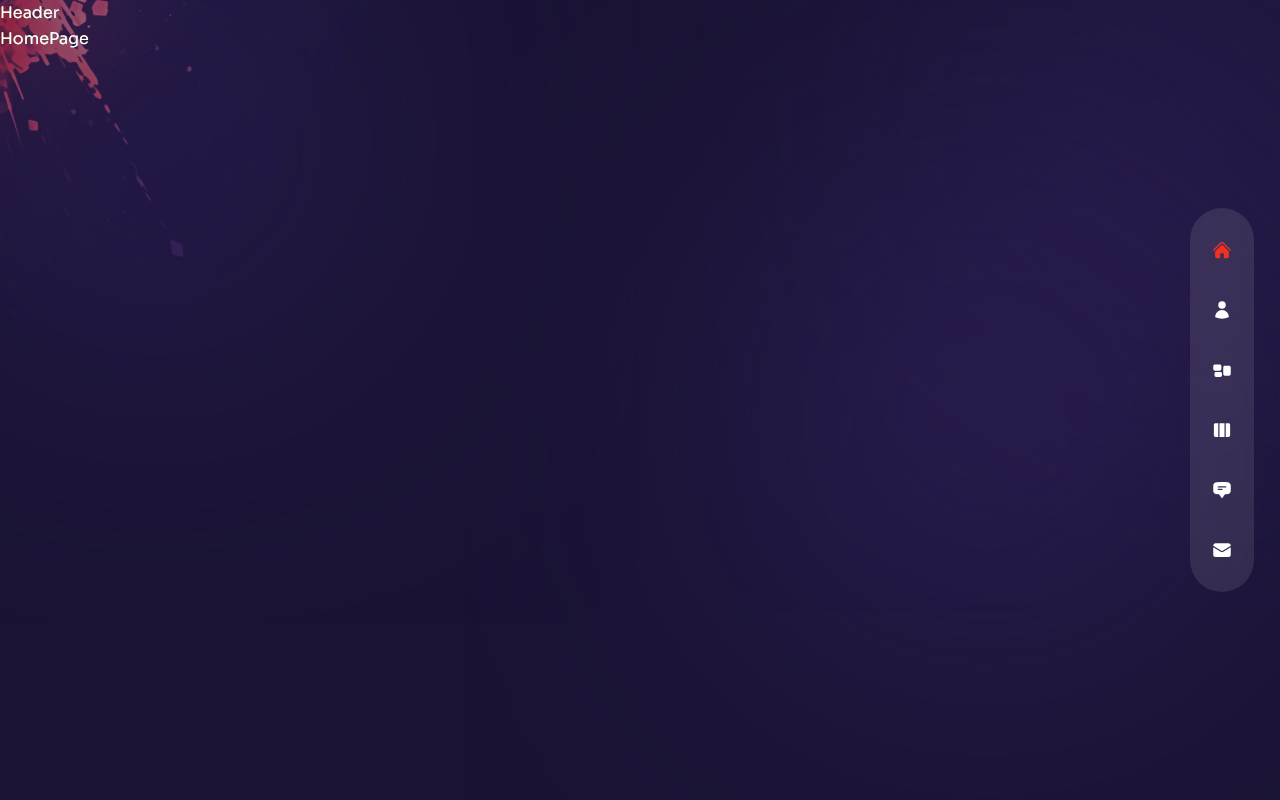
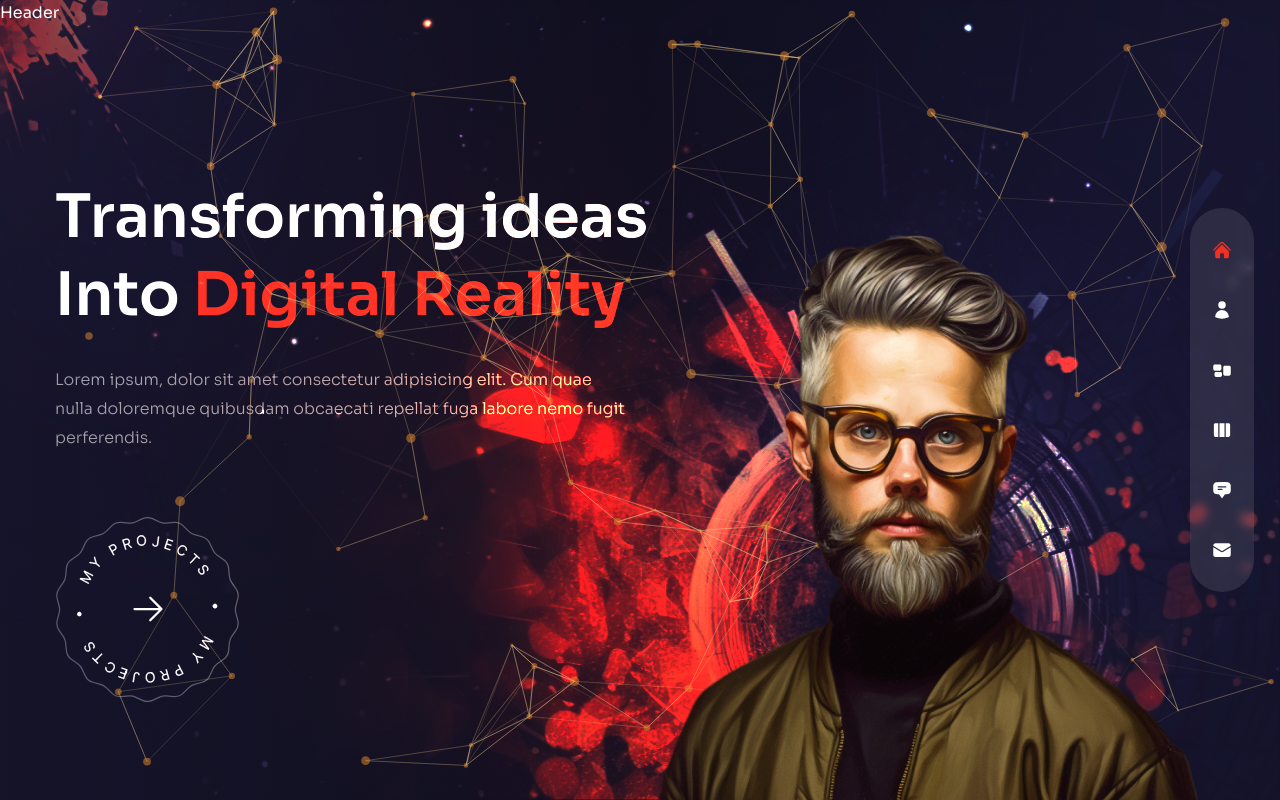
Before and after one commit to hfutgf/portfolio2, a Next.js app: page / in a window 1280 px wide. Built offline with nearby package versions, Linux system fonts and the light colour scheme.

Commit message:
added Particles

```diff
--- a/app/(pages)/(home)/page.tsx
+++ b/app/(pages)/(home)/page.tsx
@@ -1,7 +1,67 @@
+"use client";
+
 import React from "react";
-
+import { motion } from "framer-motion";
+import ProjectsBtn from "@/components/ProjectsBtn";
+import { fadeIn } from "@/variant";
+import Avatar from "@/components/Avatar";
+import ParticlesContainer from "@/components/ParticlesContainer";
 const HomePage = () => {
-  return <div>HomePage</div>;
+  return (
+    <div className="bg-primary/60 h-full">
+      <div className="w-full h-full bg-gradient-to-r from-primary/10 via-black/30 to-black/10">
+        <div className="text-center flex flex-col justify-center xl:pt-40 xl:text-left h-full container mx-auto">
+          <motion.h1
+            variants={fadeIn("down", 0.2)}
+            initial="hidden"
+            animate="show"
+            exit="hidden"
+            className="h1"
+          >
+            Transforming ideas <br /> Into{" "}
+            <span className="text-accent">Digital Reality</span>
+          </motion.h1>
+          <motion.p
+            variants={fadeIn("down", 0.3)}
+            initial="hidden"
+            animate="show"
+            exit="hidden"
+            className="max-w-sm xl:max-w-xl  mx-auto xl:mx-0 mb-10 xl:mb-16"
+          >
+            Lorem ipsum, dolor sit amet consectetur adipisicing elit. Cum quae
+            nulla doloremque quibusdam obcaecati repellat fuga labore nemo fugit
+            perferendis.
+          </motion.p>
+          <div className="flex justify-center xl:hidden relative">
+            <ProjectsBtn />
+          </div>
+          <motion.div
+            variants={fadeIn("down", 0.4)}
+            initial="hidden"
+            animate="show"
+            exit="hidden"
+            className="hidden xl:flex"
+          >
+            <ProjectsBtn />
+          </motion.div>
+        </div>
+      </div>
+      <div className="w-[1200px] h-full absolute right-0 bottom-0">
+        <div className="bg-none xl:bg-explosion xl:bg-cover xl:bg-right xl:bg-no-repeat w-full h-full absolute mix-blend-color-dodge translate-z-0 "></div>
+        <ParticlesContainer />
+        <motion.div
+          variants={fadeIn("up", 0.4)}
+          initial="hidden"
+          animate="show"
+          exit="hidden"
+          transition={{ duration: 0.3, ease: "easeInOut" }}
+          className="w-full h-full max-w-[637px] max-h-[578px] absolute -bottom-32 right-12  lg:bottom-0 lg:righ-[8%]"
+        >
+          <Avatar />
+        </motion.div>
+      </div>
+    </div>
+  );
 };
 
 export default HomePage;
--- /dev/null
+++ b/app/(pages)/layout.tsx
@@ -0,0 +1,35 @@
+"use client";
+import Layout from "@/components/Layout";
+import { AnimatePresence, motion } from "framer-motion";
+import Transition from "@/components/Transition";
+import { usePathname } from "next/navigation";
+import NextTopLoader from "nextjs-toploader";
+
+export default function RootLayout({
+  children,
+}: {
+  children: React.ReactNode;
+}) {
+  const pathname = usePathname();
+  return (
+    <>
+      <AnimatePresence mode="wait">
+        <motion.div key={pathname} className="h-full">
+          <NextTopLoader
+            color="#2299dd"
+            initialPosition={0.08}
+            crawlSpeed={200}
+            height={3}
+            crawl={true}
+            showSpinner={false}
+            easing="ease"
+            speed={200}
+            shadow="0 0 10px #2299dd,0 0 5px #2299dd"
+          />
+          {/* <Transition /> */}
+          <Layout>{children}</Layout>
+        </motion.div>
+      </AnimatePresence>
+    </>
+  );
+}
--- a/app/layout.tsx
+++ b/app/layout.tsx
@@ -2,6 +2,8 @@
 import { Inter } from "next/font/google";
 import "./globals.css";
 import Layout from "@/components/Layout";
+import { AnimatePresence } from "framer-motion";
+import Transition from "@/components/Transition";
 
 const inter = Inter({ subsets: ["latin"] });
 
@@ -18,9 +20,7 @@
 }) {
   return (
     <html lang="en">
-      <body className={inter.className}>
-        <Layout>{children}</Layout>
-      </body>
+      <body className={inter.className}>{children}</body>
     </html>
   );
 }
--- a/components/Avatar.tsx
+++ b/components/Avatar.tsx
@@ -1,5 +1,11 @@
+import Image from "next/image";
+
 const Avatar = () => {
-  return <div>Avatar</div>;
+  return (
+    <div className="hidden xl:flex xl:max-w-none">
+      <Image src={"/avatar.png"} width={637} height={578} alt="AVA" className="translate-z-0 w-full h-full"  />
+    </div>
+  );
 };
 
 export default Avatar;
--- a/components/Header.tsx
+++ b/components/Header.tsx
@@ -1,5 +1,5 @@
 const Header = () => {
-  return <header>Header</header>;
+  return <header className="absolute z-30 w-full">Header</header>;
 };
 
 export default Header;
--- a/components/ParticlesContainer.tsx
+++ b/components/ParticlesContainer.tsx
@@ -1,5 +1,90 @@
+"use client";
+
+import { useCallback } from "react";
+import { Particles } from "react-tsparticles";
+import { loadFull } from "tsparticles";
+
 const ParticlesContainer = () => {
-  return <div>Particles Container</div>;
+  const particlesInit = useCallback(async (engine: any) => {
+    await loadFull(engine);
+  }, []);
+
+  const particlesLoaded = useCallback(async () => {}, []);
+
+  return (
+    <Particles
+      className="w-full h-full absolute translate-z-0"
+      id="tsparticles"
+      init={particlesInit}
+      loaded={particlesLoaded}
+      options={{
+        fullScreen: { enable: false },
+        background: {
+          color: {
+            value: "",
+          },
+        },
+        fpsLimit: 120,
+        interactivity: {
+          events: {
+            onClick: {
+              enable: false,
+              mode: "push",
+            },
+            onHover: {
+              enable: true,
+              mode: "repulse",
+            },
+            resize: true,
+          },
+          modes: {
+            push: { quantity: 90 },
+            repulse: { distance: 200, duration: 0.4 },
+          },
+        },
+        particles: {
+          color: {
+            value: "#e68e2e",
+          },
+          links: {
+            color: "#f5d393",
+            distance: 150,
+            enable: true,
+            opacity: 0.5,
+            width: 1,
+          },
+          collisions: {
+            enable: true,
+          },
+          move: {
+            direction: "none",
+            enable: true,
+            outModes: {
+              default: "bounce",
+            },
+            random: false,
+            speed: 1.5,
+            straight: false,
+          },
+          number: {
+            density: {
+              enable: true,
+              area: 700,
+            },
+            value: 80,
+          },
+          opacity: { value: 0.5 },
+          shape: {
+            type: "circle",
+          },
+          size: {
+            value: { min: 1, max: 5 },
+          },
+        },
+        detectRetina: true,
+      }}
+    />
+  );
 };
 
 export default ParticlesContainer;
--- a/components/ProjectsBtn.tsx
+++ b/components/ProjectsBtn.tsx
@@ -1,5 +1,25 @@
+import Image from "next/image";
+import Link from "next/link";
+import { HiArrowRight } from "react-icons/hi2";
+
 const ProjectsBtn = () => {
-  return <div>Project Btn</div>;
+  return (
+    <div className="mx-auto xl:mx-0 mb-20">
+      <Link
+        href={"/work"}
+        className="relative w-[185px] h-[185px] flex  justify-center items-center bg-circleStar bg-cover bg-center bg-no-repeat group"
+      >
+        <Image
+          src={"/rounded-text.png"}
+          alt="rounded-text"
+          width={141}
+          height={148}
+          className="animate-spin-slow w-full h-full max-w-[141px] max-h-[148px]"
+        />
+        <HiArrowRight className="absolute text-4xl group-hover:translate-x-2 transition-all duration-300" />
+      </Link>
+    </div>
+  );
 };
 
 export default ProjectsBtn;
--- a/components/Transition.tsx
+++ b/components/Transition.tsx
@@ -1,7 +1,47 @@
+import { motion } from "framer-motion";
+
+const transitionVariants = {
+  initial: {
+    x: "100%",
+    width: "100%",
+  },
+  animate: {
+    x: "0%",
+    width: "0%",
+  },
+  exit: {
+    x: ["0%", "100%"],
+    width: ["0%", "100%"],
+  },
+};
+
 const Transition = () => {
   return (
     <>
-      <div>Transition</div>
+      <motion.div
+        className="fixed top-0 bottom-0 right-full h-screen z-30 bg-[#2e2257]"
+        variants={transitionVariants}
+        initial="initial"
+        animate="animate"
+        exit="exit"
+        transition={{ delay: 0.2, duration: 0.6, ease: "easeInOut" }}
+      ></motion.div>
+      <motion.div
+        className="fixed top-0 bottom-0 right-full h-screen z-20 bg-[#3b2d71]"
+        variants={transitionVariants}
+        initial="initial"
+        animate="animate"
+        exit="exit"
+        transition={{ delay: 0.4, duration: 0.6, ease: "easeInOut" }}
+      ></motion.div>
+      <motion.div
+        className="fixed top-0 bottom-0 right-full h-screen z-10 bg-[#4b3792]"
+        variants={transitionVariants}
+        initial="initial"
+        animate="animate"
+        exit="exit"
+        transition={{ delay: 0.6, duration: 0.3, ease: "easeInOut" }}
+      ></motion.div>
     </>
   );
 };
--- a/package.json
+++ b/package.json
@@ -12,11 +12,15 @@
     "@tailwindcss/aspect-ratio": "^0.4.2",
     "@tailwindcss/forms": "^0.5.7",
     "@tailwindcss/typography": "^0.5.10",
+    "framer-motion": "^10.16.16",
     "next": "14.0.4",
+    "nextjs-toploader": "^1.6.4",
     "react": "^18",
     "react-dom": "^18",
     "react-icons": "^4.12.0",
-    "tailwind-scrollbar": "^3.0.5"
+    "react-tsparticles": "^2.9.3",
+    "tailwind-scrollbar": "^3.0.5",
+    "tsparticles": "^2.9.3"
   },
   "devDependencies": {
     "@types/node": "^20",
```
Also changed, not shown: public/me.png (added), 1 other file (tests, documents, lock files or other folders).
